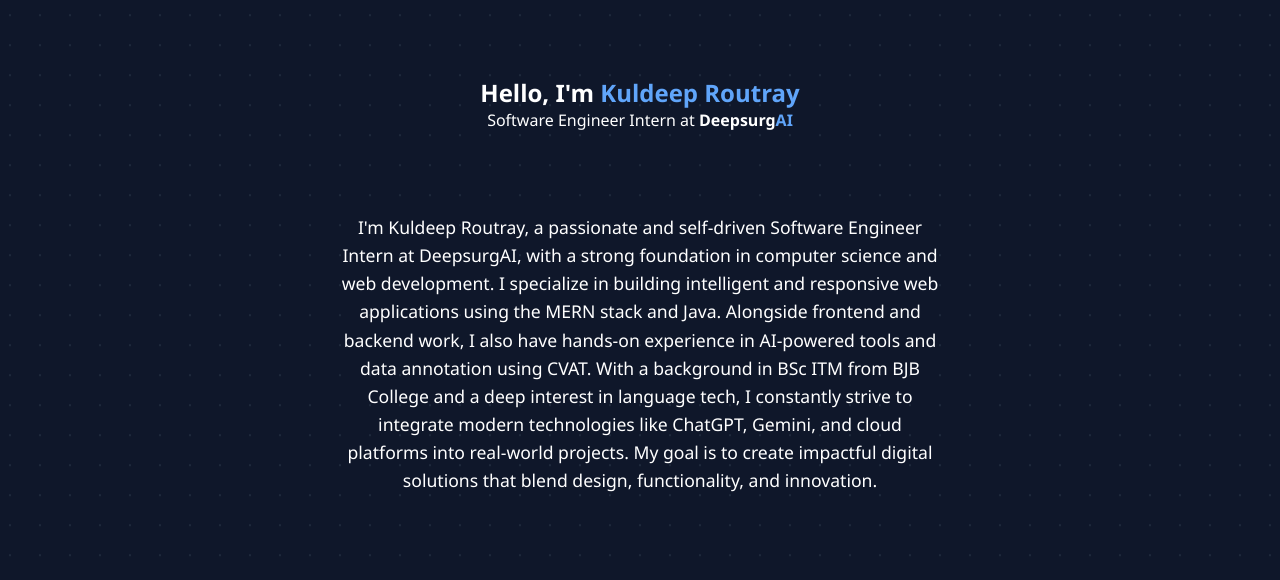
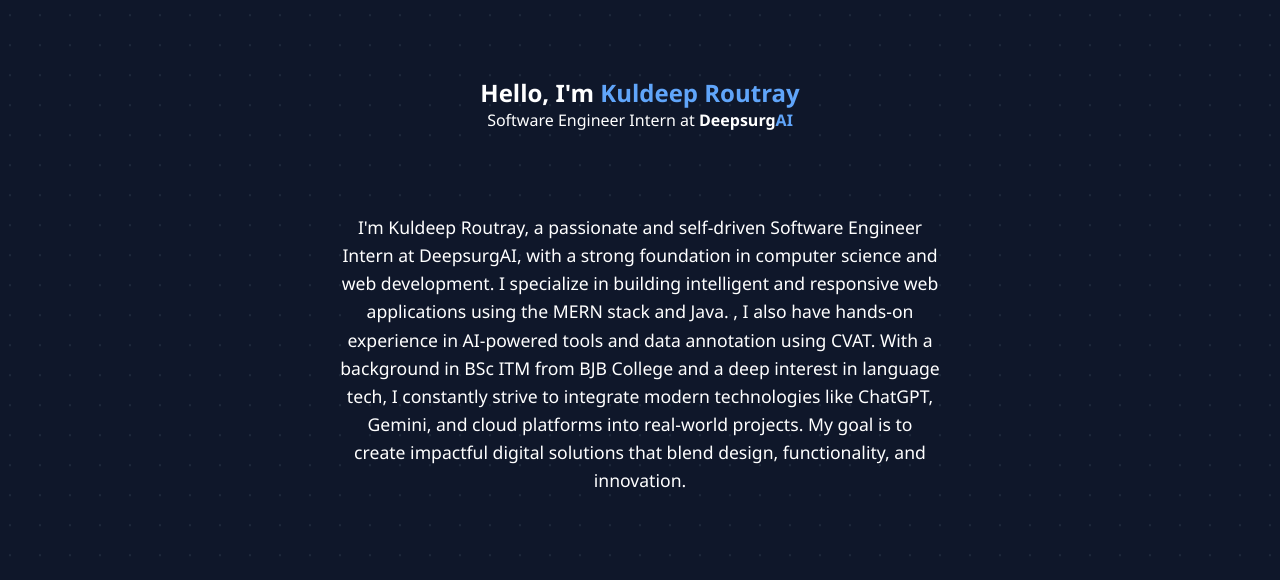
Before and after one commit to Kuldeep-9937/Techfoilo, a plain HTML site: page index.html in a window 1280 px wide. Shown: the part 74-654 px from the top of the page. Drawn offline with Linux system fonts and the light colour scheme.

Commit message:
Update index.html

```diff
--- a/index.html
+++ b/index.html
@@ -315,7 +315,7 @@
   <h1>Hello, I'm <span style="color:#60a5fa;">Kuldeep Routray</span></h1>
   <p>Software Engineer Intern at <strong>Deepsurg<span style="color:#60a5fa;">AI</span></strong></p><br><br><br>
   <p class="intro">
-  I'm Kuldeep Routray, a passionate and self-driven Software Engineer Intern at DeepsurgAI, with a strong foundation in computer science and web development. I specialize in building intelligent and responsive web applications using the MERN stack and Java. Alongside frontend and backend work, I also have hands-on experience in AI-powered tools and data annotation using CVAT. With a background in BSc ITM from BJB College and a deep interest in language tech, I constantly strive to integrate modern technologies like ChatGPT, Gemini, and cloud platforms into real-world projects. My goal is to create impactful digital solutions that blend design, functionality, and innovation.
+  I'm Kuldeep Routray, a passionate and self-driven Software Engineer Intern at DeepsurgAI, with a strong foundation in computer science and web development. I specialize in building intelligent and responsive web applications using the MERN stack and Java. , I also have hands-on experience in AI-powered tools and data annotation using CVAT. With a background in BSc ITM from BJB College and a deep interest in language tech, I constantly strive to integrate modern technologies like ChatGPT, Gemini, and cloud platforms into real-world projects. My goal is to create impactful digital solutions that blend design, functionality, and innovation.
 </p>
 <br><br>
   <div class="social-icons">
```
